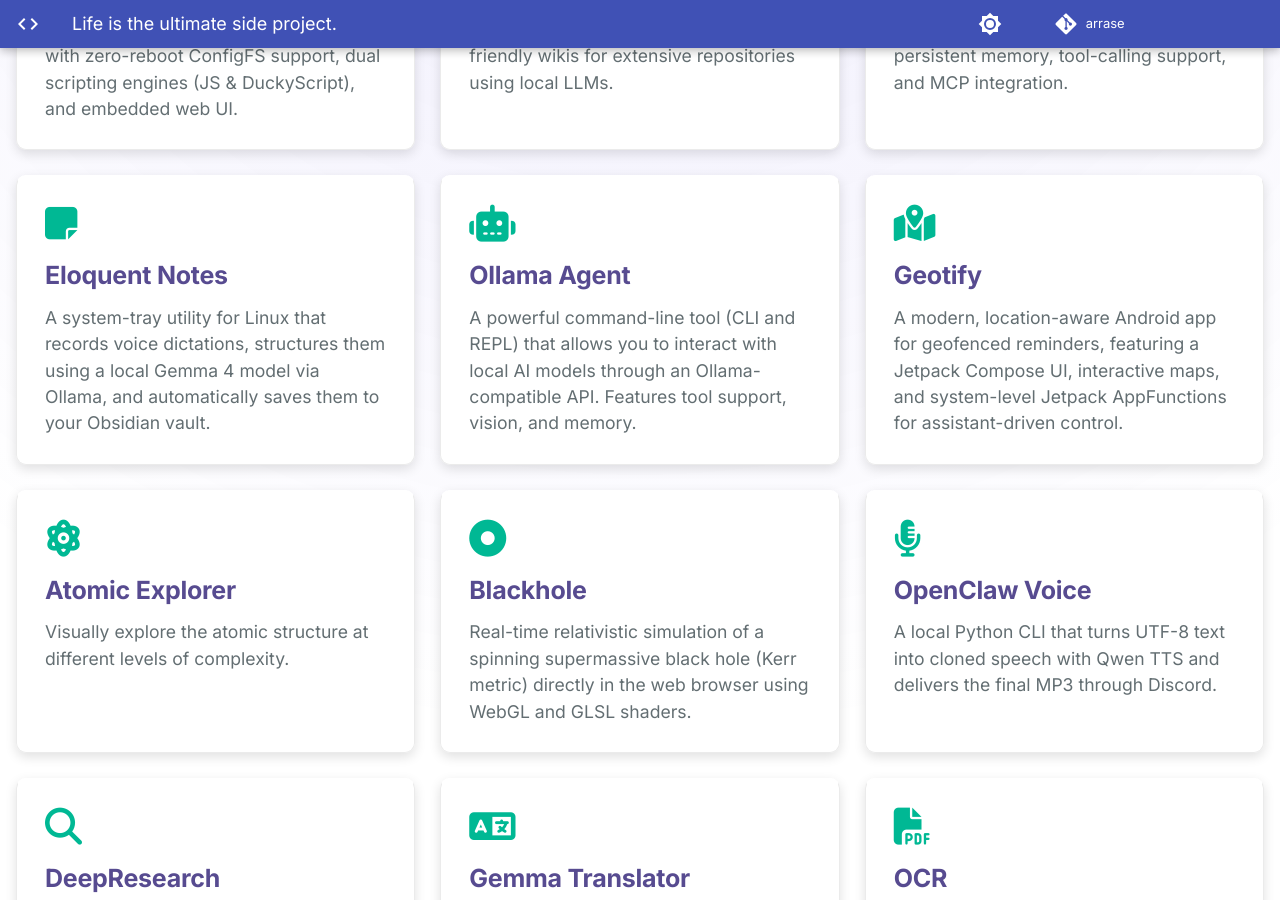
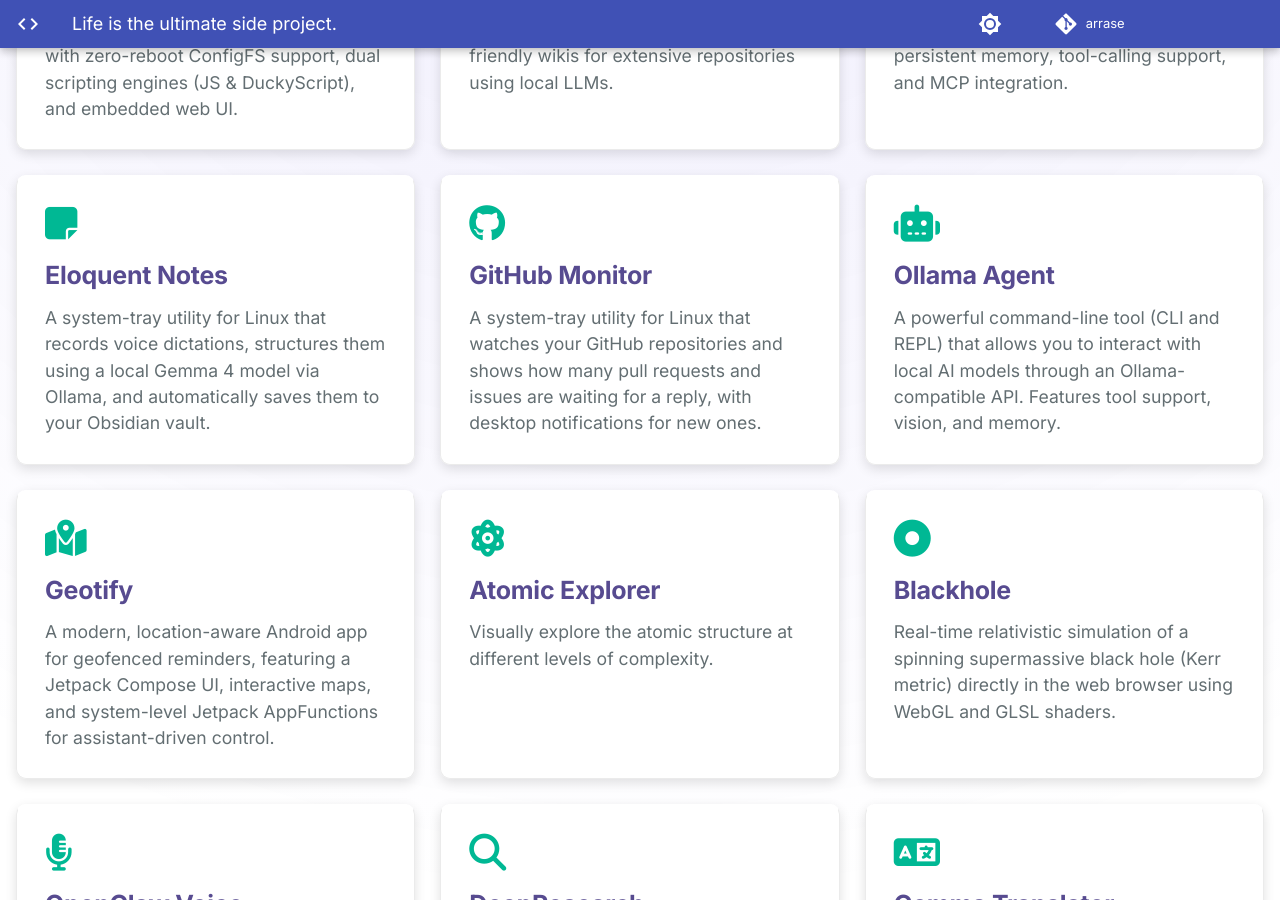
Before and after one commit to arrase/arrase.github.io, an MkDocs documentation site: the page built from docs/index.md, in a window 1280 px wide and 900 px high, scrolled down 422 px. Built offline with MkDocs 1.6.1 and Material for MkDocs 9.7.7, drawn with Linux system fonts in a browser that asks for light colours.

Commit message:
feat: add GitHub Monitor tile

```diff
--- a/docs/index.md
+++ b/docs/index.md
@@ -33,6 +33,12 @@
     <i class="fas fa-note-sticky feature-icon"></i>
     <h3>Eloquent Notes</h3>
     <p>A system-tray utility for Linux that records voice dictations, structures them using a local Gemma 4 model via Ollama, and automatically saves them to your Obsidian vault.</p>
+  </a>
+
+  <a href="/github-monitor" class="feature-card">
+    <i class="fab fa-github feature-icon"></i>
+    <h3>GitHub Monitor</h3>
+    <p>A system-tray utility for Linux that watches your GitHub repositories and shows how many pull requests and issues are waiting for a reply, with desktop notifications for new ones.</p>
   </a>
 
   <a href="/ollama-agent" class="feature-card">
```
